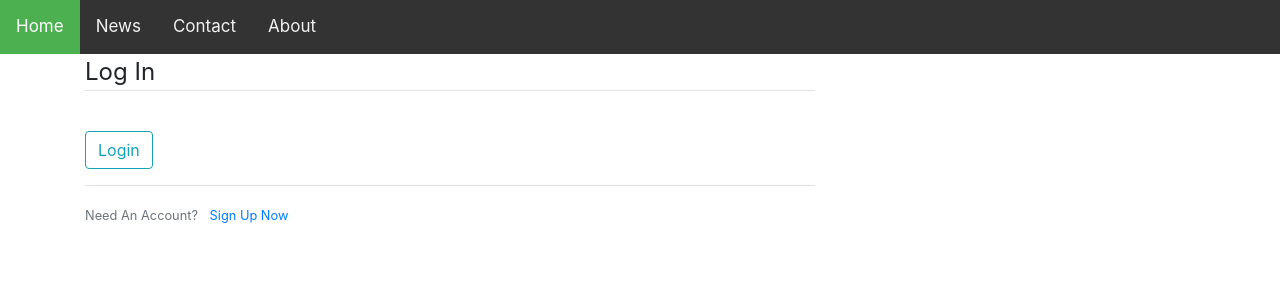
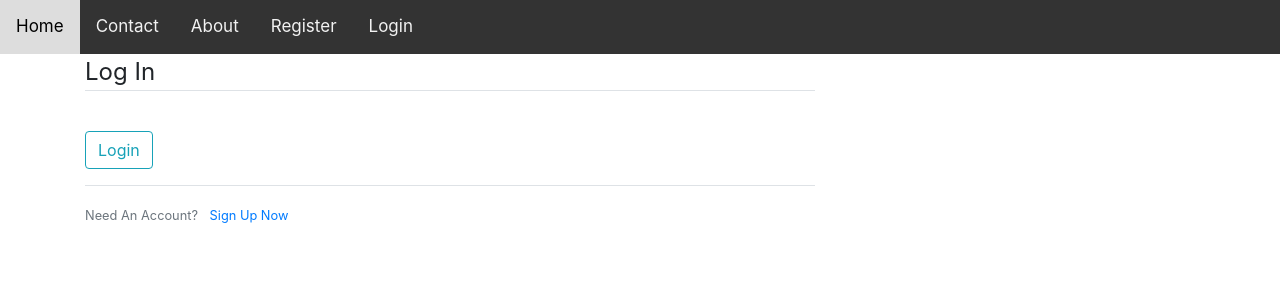
Before and after one commit to Rajasekhartech/hirelytics, a Django app: page /login in a window 1280 px wide. Shown: the top 300 px of the page. Run offline with Django 3.2, Linux system fonts and the light colour scheme; parts of the project's set-up code (start-up, migrations or seed data) failed here and were passed over; some libraries are stand-ins or nearby versions.

Commit message:
changed registration and created login

```diff
--- a/PycharmProjects/hyrelytics1/hirelytics/hirelytics/settings.py
+++ b/PycharmProjects/hyrelytics1/hirelytics/hirelytics/settings.py
@@ -39,7 +39,7 @@
     'django.contrib.sessions',
     'django.contrib.messages',
     'django.contrib.staticfiles',
-    'user'
+    'user',
     'crispy_forms',
 ]
 
--- a/PycharmProjects/hyrelytics1/hirelytics/templates/base.html
+++ b/PycharmProjects/hyrelytics1/hirelytics/templates/base.html
@@ -14,10 +14,12 @@
 </head>
 
 <div class="topnav">
-  <a class="active" href="#home">Home</a>
-  <a href="#news">News</a>
+ <a href="{% url 'home' %}">Home</a>
+
   <a href="#contact">Contact</a>
   <a href="#about">About</a>
+  <a href="register">Register</a>
+  <a href="{% url 'login' %}">Login</a>
 </div>
 <body>
 
@@ -30,11 +32,5 @@
         </div>
       </div>
     </main>
-
-    <!-- Optional JavaScript -->
-    <!-- jQuery first, then Popper.js, then Bootstrap JS -->
-    <script src="https://code.jquery.com/jquery-3.2.1.slim.min.js" integrity="sha384-KJ3o2DKtIkvYIK3UENzmM7KCkRr/rE9/Qpg6aAZGJwFDMVNA/GpGFF93hXpG5KkN" crossorigin="anonymous"></script>
-    <script src="https://cdnjs.cloudflare.com/ajax/libs/popper.js/1.12.9/umd/popper.min.js" integrity="sha384-ApNbgh9B+Y1QKtv3Rn7W3mgPxhU9K/ScQsAP7hUibX39j7fakFPskvXusvfa0b4Q" crossorigin="anonymous"></script>
-    <script src="https://maxcdn.bootstrapcdn.com/bootstrap/4.0.0/js/bootstrap.min.js" integrity="sha384-JZR6Spejh4U02d8jOt6vLEHfe/JQGiRRSQQxSfFWpi1MquVdAyjUar5+76PVCmYl" crossorigin="anonymous"></script>
 </body>
 </html>
--- a/PycharmProjects/hyrelytics1/hirelytics/templates/login.html
+++ b/PycharmProjects/hyrelytics1/hirelytics/templates/login.html
@@ -9,7 +9,7 @@
                 {{ form|crispy }}
             </fieldset>
             <div class="form-group">
-                <button class="btn btn-outline-info" type="submit">Login</button>
+                <butto n class="btn btn-outline-info" type="submit">Login</button>
             </div>
         </form>
         <div class="border-top pt-3">
--- a/PycharmProjects/hyrelytics1/hirelytics/user/urls.py
+++ b/PycharmProjects/hyrelytics1/hirelytics/user/urls.py
@@ -2,6 +2,7 @@
 from . import views
 
 urlpatterns = [
-    path('',views.home),
-    path('login',views.login),
+    path('',views.home ,name='home'),
+    path('login',views.login,name="login"),
+    path('register',views.register, name='register'),
 ]
--- a/PycharmProjects/hyrelytics1/hirelytics/user/views.py
+++ b/PycharmProjects/hyrelytics1/hirelytics/user/views.py
@@ -3,6 +3,10 @@
 from .forms import UserRegisterForm
 # Create your views here.
 def home(request):
+    return render(request,'home.html')
+def login(request):
+    return render(request,'login.html')
+def register(request):
     if request.method == 'POST':
         form = UserRegisterForm(request.POST)
         if form.is_valid():
@@ -12,6 +16,4 @@
             return redirect('login')
     else:
         form = UserRegisterForm()
-    return render(request, 'home.html', {'form': form})
-def login(request):
-    return render(request,'login.html')
+    return render(request, 'register.html', {'form': form})
```
Also changed, not shown: PycharmProjects/hyrelytics1/hirelytics/templates/home.html (+2 -17 lines), PycharmProjects/hyrelytics1/hirelytics/templates/register.html (added, +22 -0 lines).
